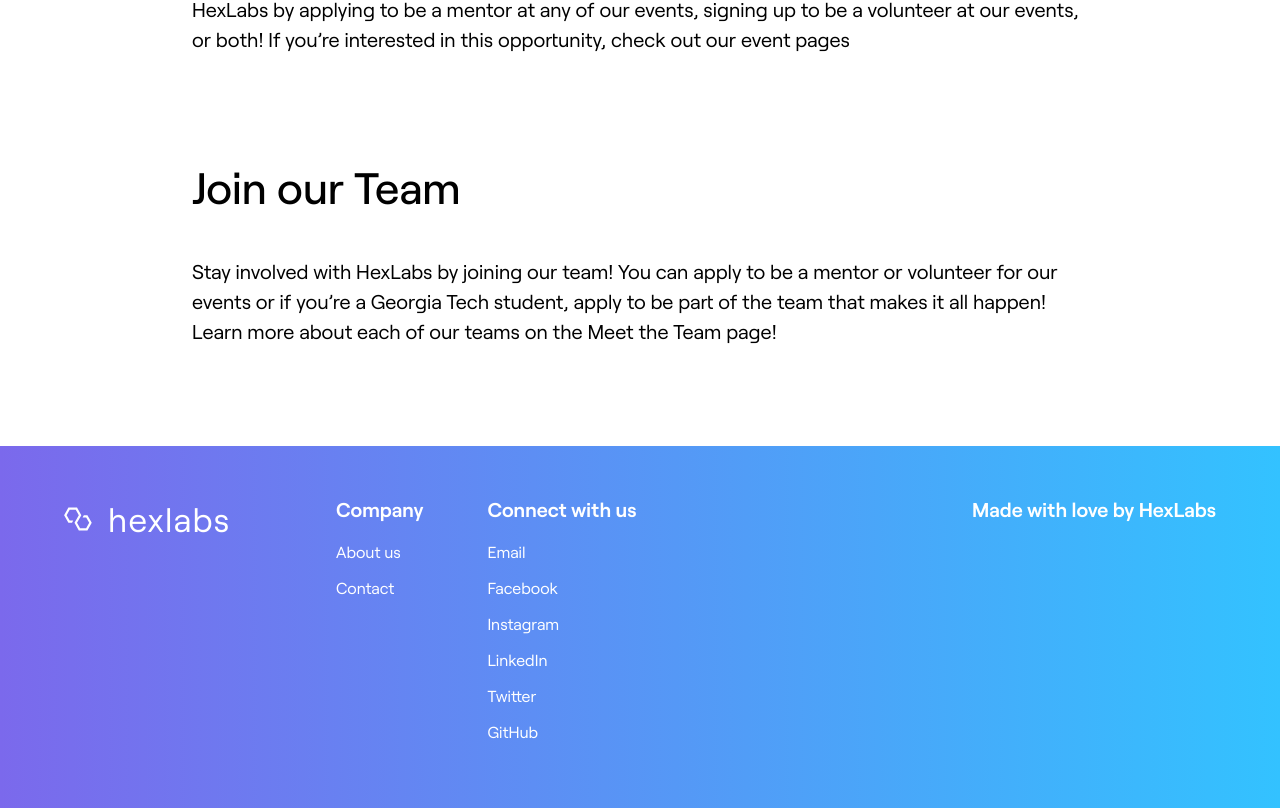
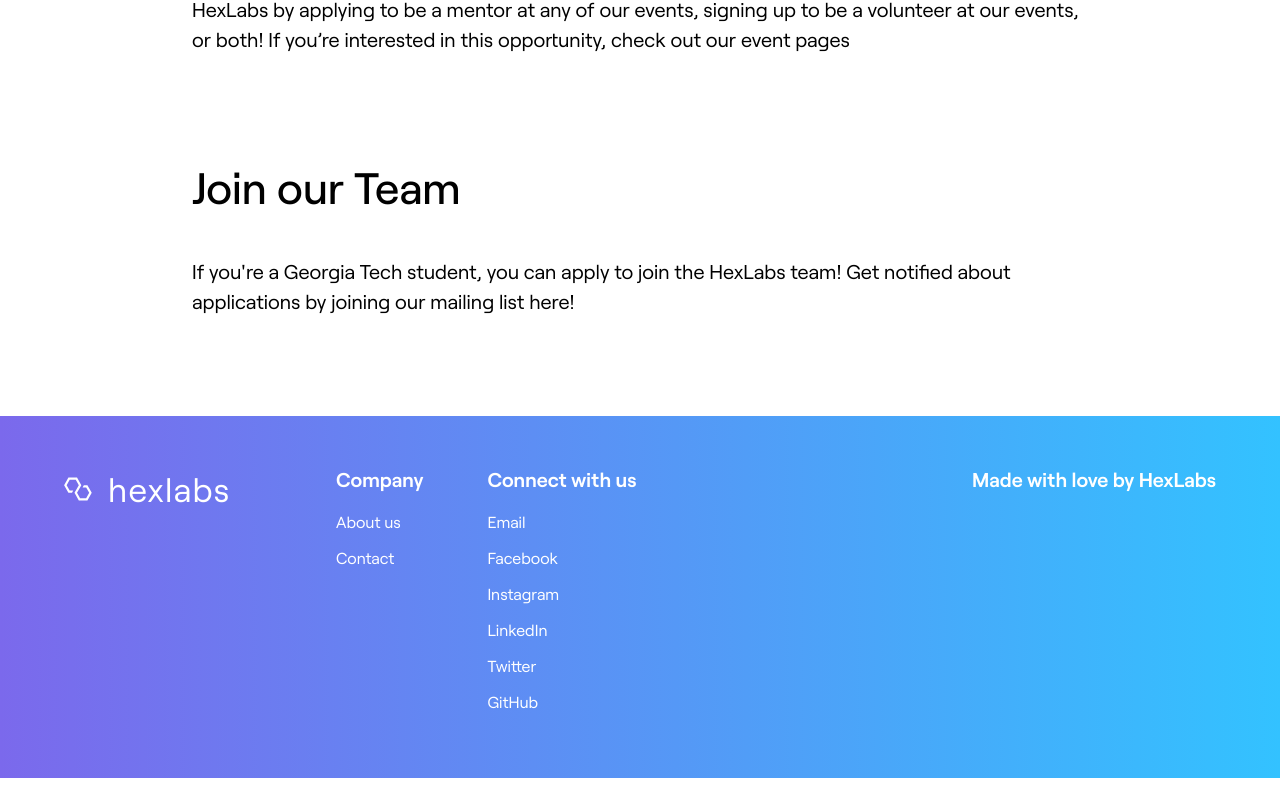
Before and after one commit to HackGT/hexlabs-website, a Next.js app: page /get-involved in a window 1280 px wide. Shown: the part 2526-3334 px from the top of the page. After the commit the page ends 3304 px from the top, so only its background shows below. Built offline with nearby package versions, Linux system fonts and the light colour scheme.

Commit message:
add mailing list link

```diff
--- a/pages/get-involved.tsx
+++ b/pages/get-involved.tsx
@@ -87,10 +87,10 @@
       <section>
         <h2>Join our Team</h2>
         <p>
-          Stay involved with HexLabs by joining our team! You can apply to be a
-          mentor or volunteer for our events or if you’re a Georgia Tech
-          student, apply to be part of the team that makes it all happen! Learn
-          more about each of our teams on the Meet the Team page!
+
+          If you're a Georgia Tech student, you can apply to
+          join the HexLabs team! Get notified about applications
+          by joining our mailing list <a href="https://hackgt.us9.list-manage.com/subscribe?u=34c4c58551eca5eacf86c9479&id=7ac5ebfb77">here</a>!
         </p>
       </section>
     </>
```
